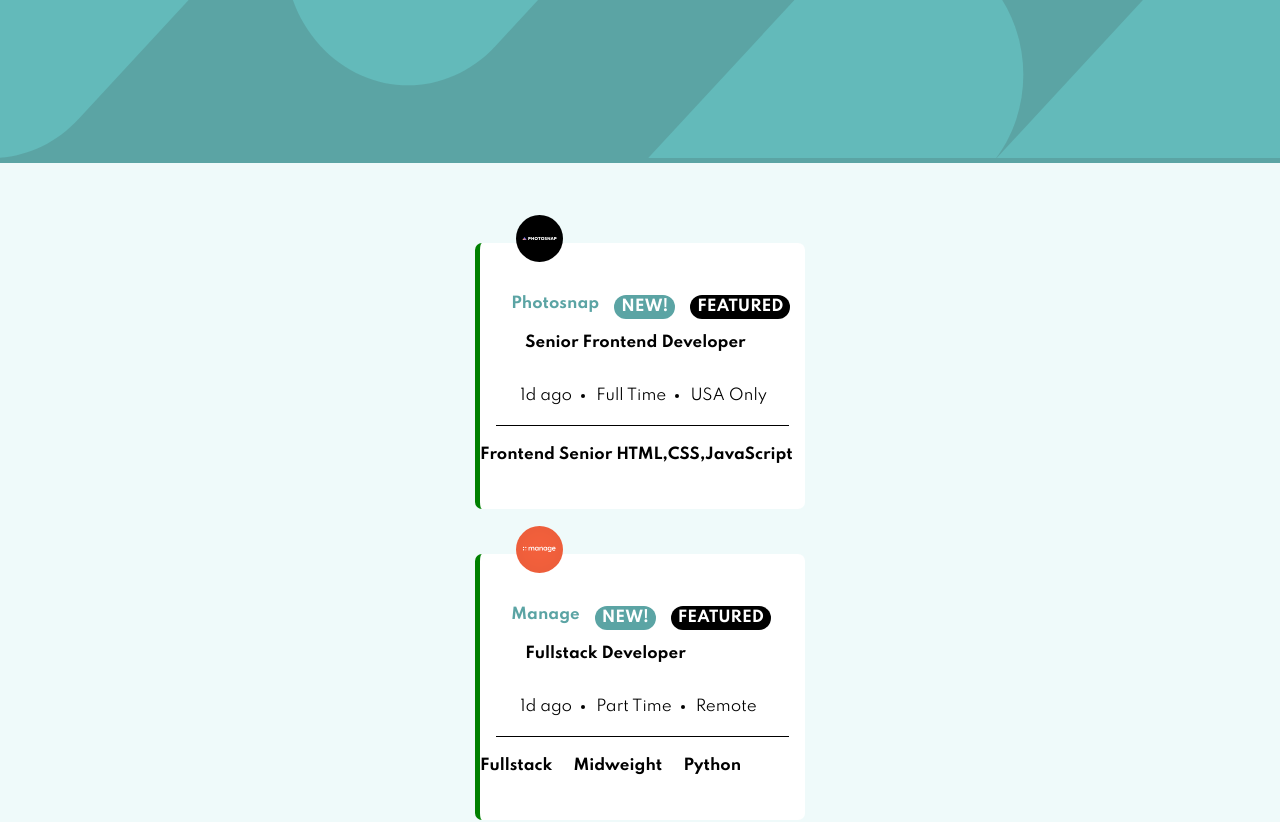
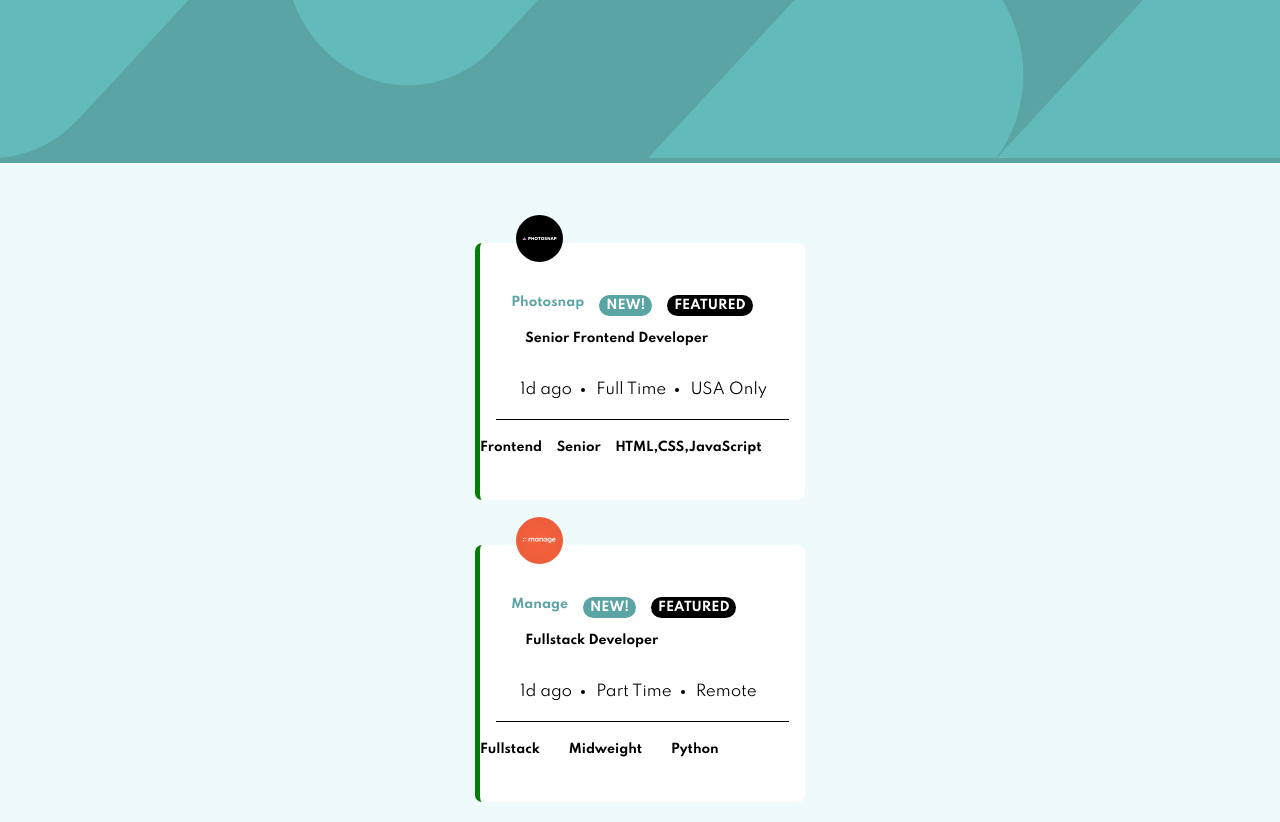
Before and after one commit to ChamuMutezva/static-job-listings, an Angular app: page / in a window 1280 px wide. Shown: the top 822 px of the page. Built offline with nearby package versions, Linux system fonts and the light colour scheme.

Commit message:
feat: changed h4 tags to h5

```diff
--- a/src/app/app.component.html
+++ b/src/app/app.component.html
@@ -12,11 +12,11 @@
             <div class="card__primary">
                 <img class="card__img" [src]="item.logo" alt="">
                 <div class="card__features">
-                    <h4 class="card__features__item company">{{item.company}}</h4>
-                    <h4 class="card__features__item newFeatures" *ngIf="item.new">NEW!</h4>
-                    <h4 class="card__features__item featured" *ngIf="item.featured">FEATURED</h4>
+                    <h5 class="card__features__item company">{{item.company}}</h5>
+                    <h5 class="card__features__item newFeatures" *ngIf="item.new">NEW!</h5>
+                    <h5 class="card__features__item featured" *ngIf="item.featured">FEATURED</h5>
                 </div>
-                <h4 class="card__primary__position">{{item.position}}</h4>
+                <h5 class="card__primary__position">{{item.position}}</h5>
                 <ul class="card__contract">
                     <li class="card__contract__item posting">{{item.postedAt}}</li>
                     <li class="card__contract__item contract">{{item.contract}}</li>
@@ -26,9 +26,9 @@
             </div>
 
             <div class="card__secondary">
-                <h4 class="card__secondary__item role">{{item.role}}</h4>
-                <h4 class="card__secondary__item level">{{item.level}}</h4>
-                <h4 class="card__secondary__item languages">{{item.languages}}</h4>
+                <h5 class="card__secondary__item role">{{item.role}}</h5>
+                <h5 class="card__secondary__item level">{{item.level}}</h5>
+                <h5 class="card__secondary__item languages">{{item.languages}}</h5>
 
             </div>
 
```
